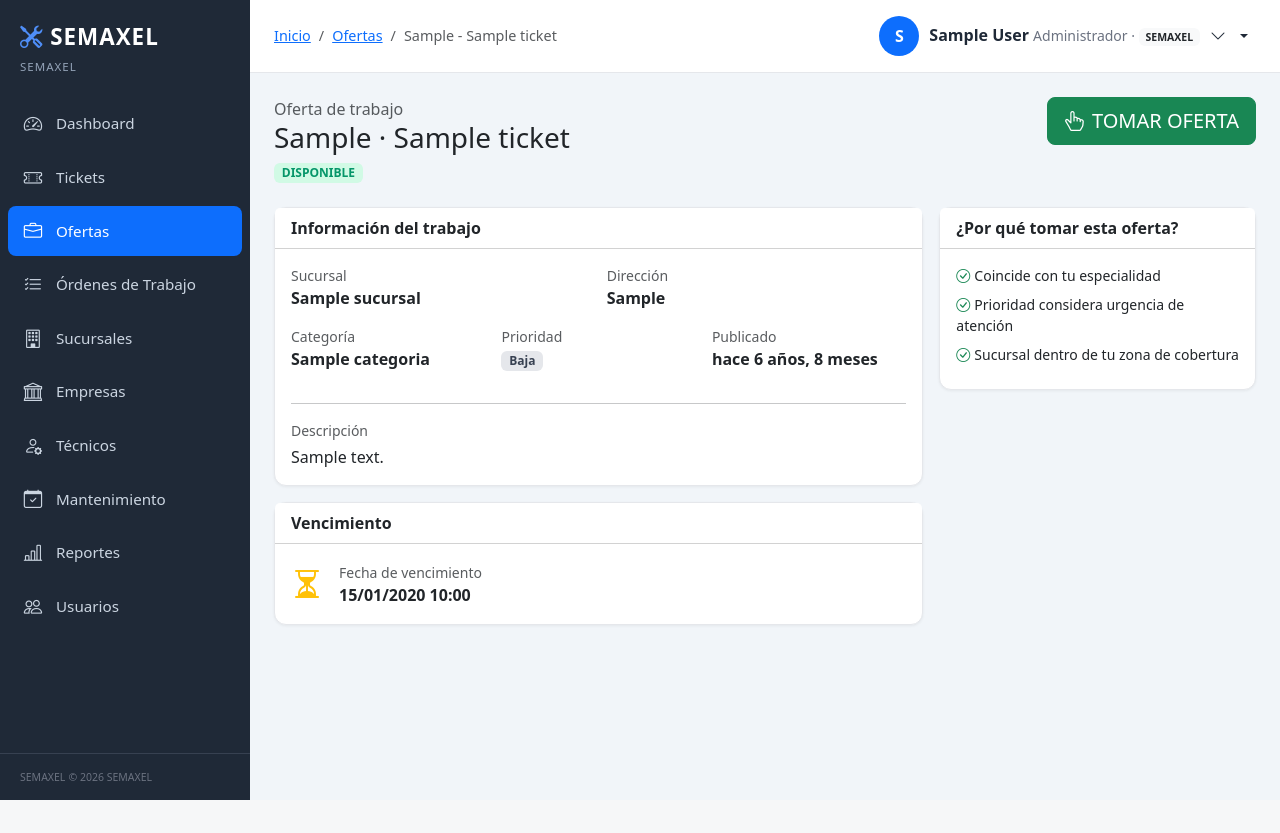
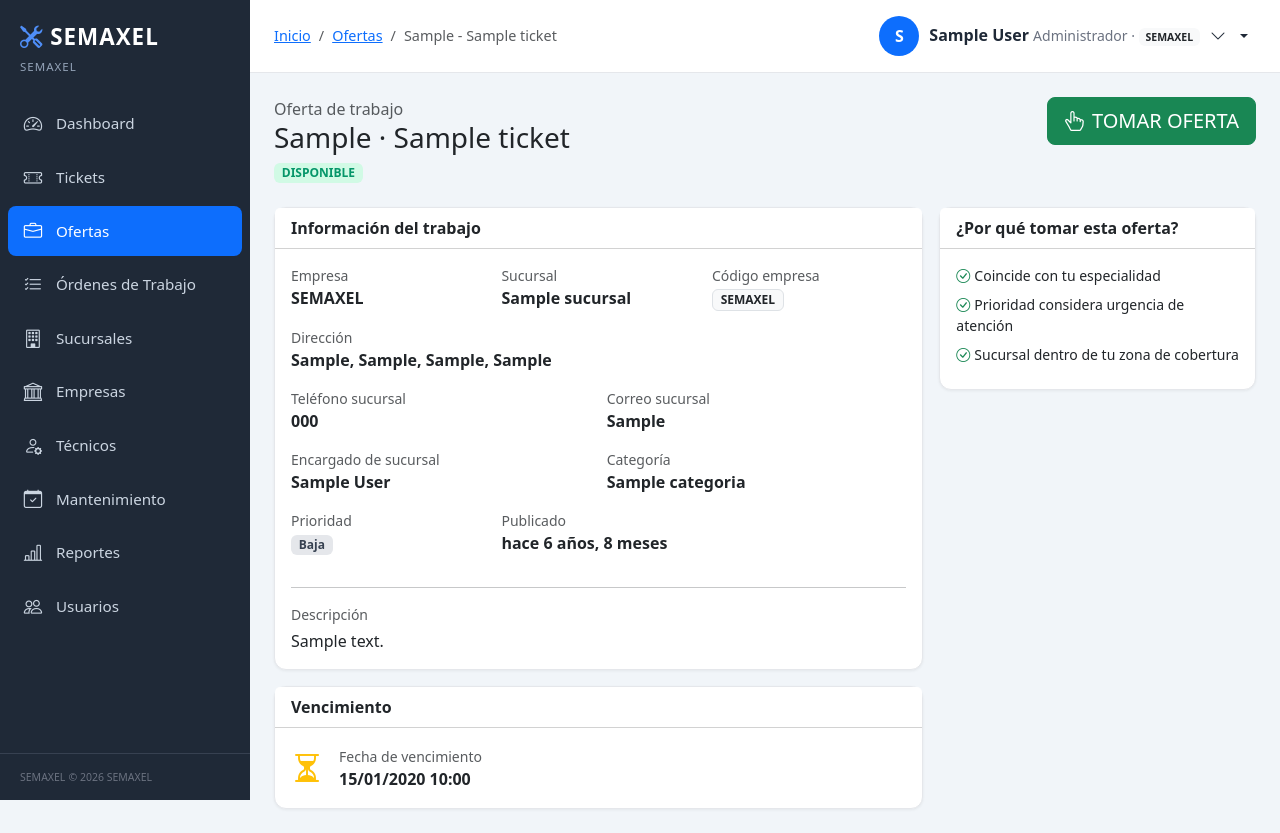
Before and after one commit to maximilianoduarte-sudo/Captone-SEMAXEL-, a Django app: page /ofertas/1/ in a window 1280 px wide. Before the commit the page ends 800 px from the top, so only its background shows below. Run offline with Django 5.2, Linux system fonts and the light colour scheme; a user stored in the database is signed in; data comes from the database, SQL or seed files in the repository; tables that the repository leaves empty hold one stand-in row (values such as "Sample post"); parts of the project's set-up code (start-up, migrations or seed data) failed here and were passed over.

Commit message:
oferta de trabajo
correción detalles en la visualizacion del tecnico las ofertas de trabajo

```diff
--- a/ofertas/models.py
+++ b/ofertas/models.py
@@ -77,12 +77,40 @@ class OfertaTicket(models.Model):
         return self.ticket.titulo
 
     @property
+    def empresa(self):
+        return self.ticket.sucursal.empresa
+
+    @property
     def sucursal(self):
         return self.ticket.sucursal.nombre
 
     @property
     def direccion(self):
         return self.ticket.sucursal.direccion
+
+    @property
+    def comuna(self):
+        return self.ticket.sucursal.comuna
+
+    @property
+    def ciudad(self):
+        return self.ticket.sucursal.ciudad
+
+    @property
+    def region(self):
+        return self.ticket.sucursal.region
+
+    @property
+    def telefono_sucursal(self):
+        return self.ticket.sucursal.telefono
+
+    @property
+    def correo_sucursal(self):
+        return self.ticket.sucursal.correo
+
+    @property
+    def encargado_sucursal(self):
+        return self.ticket.sucursal.encargado
 
     @property
     def categoria(self):
--- a/ofertas/views.py
+++ b/ofertas/views.py
@@ -6,12 +6,29 @@ from django.urls import reverse
 from django.utils import timezone
 
 from accounts.models import Usuario
-from accounts.roles import ofertas_visibles, puede_ver_oferta, rol_requerido, rol_usuario
+from accounts.roles import (
+    ofertas_visibles,
+    puede_ver_oferta,
+    rol_requerido,
+    rol_usuario,
+)
 from tecnicos.models import Tecnico
 from tickets.models import OrdenTrabajo, Ticket, TicketHistorial
 
 from .models import OfertaTicket
 from .services import expirar_ofertas_vencidas
+
+
+def _ocultar_numero(request):
+    """True si el usuario no debe ver el identificador del ticket (p. ej. SEMAXEL-00001).
+
+    Los técnicos trabajan con las ofertas como marketplace, no como
+    administración de tickets: no necesitan el número correlativo interno.
+    Los roles de gestión (y el superusuario) sí lo ven para poder rastrearlo.
+    """
+    if request.user.is_superuser:
+        return False
+    return rol_usuario(request.user) == Usuario.Rol.TECNICO
 
 
 def _tecnico_actual(request):
@@ -36,23 +53,33 @@ def disponibles(request):
     expirar_ofertas_vencidas(usuario=request.user)
     qs = ofertas_visibles(request.user).filter(estado=OfertaTicket.Estado.DISPONIBLE)
     ofertas = (
-        qs.select_related("ticket__sucursal", "ticket__categoria")
+        qs.select_related("ticket__sucursal__empresa", "ticket__categoria")
         .order_by("-fecha_publicacion")
     )
-    context = {"ofertas": ofertas, "prioridades": dict(Ticket.Prioridad.choices)}
+    context = {
+        "ofertas": ofertas,
+        "prioridades": dict(Ticket.Prioridad.choices),
+        "ocultar_numero": _ocultar_numero(request),
+    }
     return render(request, "tickets/ofertas/disponibles.html", context)
 
 
 @login_required
 def detalle(request, oid):
     """Detalle de una oferta con opción de tomarla."""
-    oferta = get_object_or_404(OfertaTicket.objects.select_related("ticket__sucursal", "ticket__categoria"), pk=oid)
+    oferta = get_object_or_404(
+        OfertaTicket.objects.select_related(
+            "ticket__sucursal__empresa", "ticket__categoria"
+        ),
+        pk=oid,
+    )
     if not puede_ver_oferta(request.user, oferta):
         raise PermissionDenied
     context = {
         "oferta": oferta,
         "prioridades": dict(Ticket.Prioridad.choices),
         "tomada": request.GET.get("tomada", "") == "1",
+        "ocultar_numero": _ocultar_numero(request),
     }
     return render(request, "tickets/ofertas/detalle.html", context)
 
@@ -147,5 +174,8 @@ def tomar(request, oid):
     tecnico.estado = Tecnico.Estado.OCUPADO
     tecnico.save(update_fields=["estado"])
 
-    messages.success(request, f"Oferta tomada. Se generó la orden de trabajo #{orden.pk}.")
+    messages.success(
+        request,
+        f"Oferta tomada. Se generó la orden de trabajo #{orden.pk:05d}.",
+    )
     return redirect(f"{reverse('ofertas:detalle', args=[oferta.pk])}?tomada=1")
--- a/templates/tickets/ofertas/detalle.html
+++ b/templates/tickets/ofertas/detalle.html
@@ -1,13 +1,13 @@
 {% extends 'base.html' %}
 {% load demo_extras %}
 
-{% block title %}Oferta {{ oferta.ticket }} | SEMAXEL{% endblock %}
+{% block title %}Oferta {% if not ocultar_numero %}{{ oferta.ticket }}{% else %}{{ oferta.titulo }}{% endif %} | SEMAXEL{% endblock %}
 
 {% block active_ofertas %}active{% endblock %}
 
 {% block breadcrumbs_items %}
 <li class="breadcrumb-item"><a href="{% url 'ofertas:disponibles' %}">Ofertas</a></li>
-<li class="breadcrumb-item active" aria-current="page">{{ oferta.ticket }}</li>
+<li class="breadcrumb-item active" aria-current="page">{% if not ocultar_numero %}{{ oferta.ticket }}{% else %}{{ oferta.titulo }}{% endif %}</li>
 {% endblock %}
 
 {% block content %}
@@ -15,14 +15,14 @@
     {% if tomada %}
     <div class="alert alert-success d-flex align-items-center gap-2">
         <i class="bi bi-check-circle-fill"></i>
-        <div><strong>¡Oferta tomada!</strong> La oferta {{ oferta.ticket.numero }} ha sido asignada a tu usuario.</div>
+        <div><strong>¡Oferta tomada!</strong> {% if not ocultar_numero %}La oferta {{ oferta.ticket.numero }} ha sido asignada a tu usuario.{% else %}La oferta ha sido asignada a tu usuario.{% endif %}</div>
     </div>
     {% endif %}
 
     <div class="d-flex flex-wrap justify-content-between align-items-start mb-4 gap-2">
         <div>
             <div class="text-muted">Oferta de trabajo</div>
-            <h3 class="mb-0">{{ oferta.ticket.numero }} · {{ oferta.titulo }}</h3>
+            <h3 class="mb-0">{% if not ocultar_numero %}{{ oferta.ticket.numero }} · {% endif %}{{ oferta.titulo }}</h3>
             <span class="badge pill bg-{{ oferta.estado }} mt-2">{{ oferta.estado|estado_label }}</span>
         </div>
         {% if rol == "TECNICO" or es_superuser %}
@@ -38,14 +38,38 @@
                 <div class="card-header bg-white"><strong>Información del trabajo</strong></div>
                 <div class="card-body">
                     <div class="row g-3">
-                        <div class="col-md-6">
-                            <div class="text-muted small">Sucursal</div>
-                            <strong>{{ oferta.sucursal }}</strong>
-                        </div>
-                        <div class="col-md-6">
-                            <div class="text-muted small">Dirección</div>
-                            <strong>{{ oferta.direccion }}</strong>
-                        </div>
+                            <div class="col-md-4">
+                                <div class="text-muted small">Empresa</div>
+                                <strong>{{ oferta.empresa.nombre }}</strong>
+                            </div>
+                            <div class="col-md-4">
+                                <div class="text-muted small">Sucursal</div>
+                                <strong>{{ oferta.sucursal }}</strong>
+                            </div>
+                            <div class="col-md-4">
+                                <div class="text-muted small">Código empresa</div>
+                                <span class="badge bg-light text-dark border">{{ oferta.empresa.codigo }}</span>
+                            </div>
+                            <div class="col-12">
+                                <div class="text-muted small">Dirección</div>
+                                <strong>{{ oferta.direccion }}{% if oferta.comuna %}, {{ oferta.comuna }}{% endif %}{% if oferta.ciudad %}, {{ oferta.ciudad }}{% endif %}{% if oferta.region %}, {{ oferta.region }}{% endif %}</strong>
+                            </div>
+                            {% if oferta.telefono_sucursal or oferta.correo_sucursal %}
+                            <div class="col-md-6">
+                                <div class="text-muted small">Teléfono sucursal</div>
+                                <strong>{{ oferta.telefono_sucursal|default:"—" }}</strong>
+                            </div>
+                            <div class="col-md-6">
+                                <div class="text-muted small">Correo sucursal</div>
+                                <strong>{{ oferta.correo_sucursal|default:"—" }}</strong>
+                            </div>
+                            {% endif %}
+                            {% if oferta.encargado_sucursal %}
+                            <div class="col-md-6">
+                                <div class="text-muted small">Encargado de sucursal</div>
+                                <strong>{{ oferta.encargado_sucursal }}</strong>
+                            </div>
+                            {% endif %}
                         <div class="col-md-4">
                             <div class="text-muted small">Categoría</div>
                             <strong>{{ oferta.categoria }}</strong>
@@ -104,7 +128,7 @@
                 <button type="button" class="btn-close" data-bs-dismiss="modal" aria-label="Cerrar"></button>
             </div>
             <div class="modal-body">
-                <p>¿Estás seguro de que deseas tomar la oferta <strong>{{ oferta.ticket.numero }} - {{ oferta.titulo }}</strong>?</p>
+                <p>¿Estás seguro de que deseas tomar la oferta <strong>{% if not ocultar_numero %}{{ oferta.ticket.numero }} - {% endif %}{{ oferta.titulo }}</strong>?</p>
             </div>
             <div class="modal-footer">
                 <button type="button" class="btn btn-secondary" data-bs-dismiss="modal">Cancelar</button>
```
Also changed, not shown: templates/tickets/ofertas/disponibles.html (+10 -1 lines), 1 other file.
